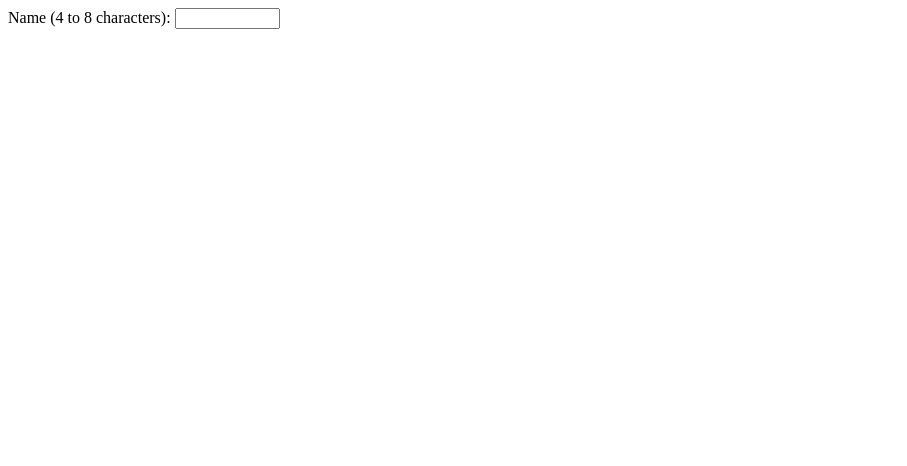
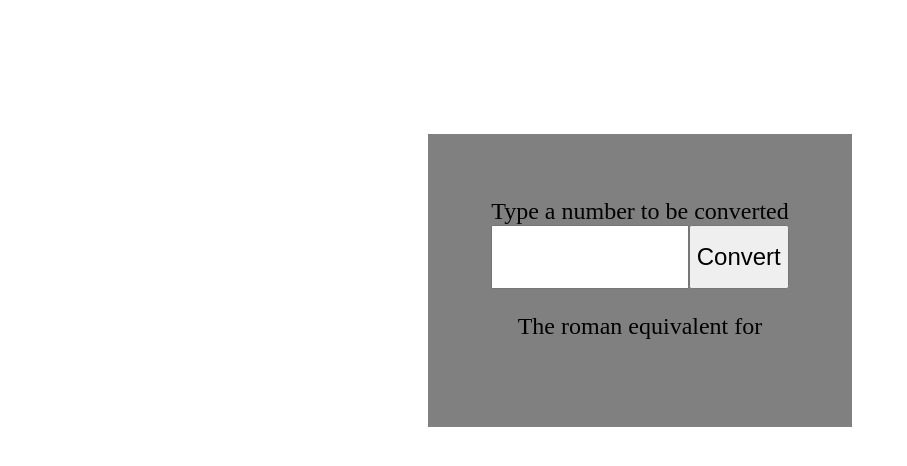
Before and after one commit to Bierwurst/j-schuler, a plain HTML site: page index.html in a window 1280 px wide. Shown: the whole page, without its empty margins (0-907 px from the left). Drawn offline with Linux system fonts and the light colour scheme.

Commit message:
added input form with styling

```diff
--- /dev/null
+++ b/index.css
@@ -0,0 +1,29 @@
+form {
+	display: flex;
+	justify-content: space-between;
+	height: 8vh;
+}
+
+input {
+	flex-grow: 1;
+	font-size: 1.5rem;
+}
+
+button {
+	font-size: 1.5rem;
+}
+
+body {
+	text-align: center;
+}
+
+.wrapper {
+	display: inline-block;
+	margin-top: 10%;
+	background-color: grey;
+	padding: 5%;
+}
+
+.bigText {
+	font-size: 1.5rem;
+}
--- a/index.html
+++ b/index.html
@@ -5,13 +5,23 @@
 	<meta charset="UTF-8">
 	<meta name="viewport" content="width=device-width, initial-scale=1.0">
 	<meta http-equiv="X-UA-Compatible" content="ie=edge">
-	<title>Document</title>
+	<link rel="stylesheet" href="index.css">
+	<title>J-Schuler-Roman-numerals</title>
 </head>
 
 <body>
-	<label for="name">Name (4 to 8 characters):</label>
+	<div class="wrapper">
+		<label class="bigText" for="numerals">Type a number to be converted</label>
 
-	<input type="text" id="name" name="name" required minlength="4" maxlength="8" size="10">
+		<form>
+			<input type="number" id="numerals" name="numerals" min="1" max="3999">
+			<button type="submit">Convert</button>
+		</form>
+		<div>
+			<p class="output bigText">The roman equivalent for</p>
+		</div>
+	</div>
+
 
 	<script type="text/javascript" src="./index.js"></script>
 </body>
--- a/index.js
+++ b/index.js
@@ -8,13 +8,29 @@ function numerals(number){
 	//check if decimal is smaller than the number, reduce the number by the decimal and push the equivalent roman character into the result array
   for (let i=0; i<decimals.length; i++ ){
    while (decimals[i]<=number){
+
      number = number - decimals[i];
      romanStrg.push(romanNums[i])
-
    }
-
   }
      return romanStrg.join('')
 }
 
-console.log(numerals(1994))
+
+const inputNumber = document.querySelector('#numerals');
+const form = document.querySelector('form')
+let answer;
+
+form.addEventListener('submit', event => {
+	event.preventDefault();
+	//run the numerals function
+	answer = numerals(inputNumber.value);
+	// print the input and output values
+	const output = document.createElement("p");
+	const outputNode = document.createTextNode(`${inputNumber.value} is ${answer}`);
+	output.appendChild(outputNode);
+
+	const elementOutput = document.querySelector(".output");
+	elementOutput.appendChild(output);
+
+})
```
Also changed, not shown: 1 other file.
